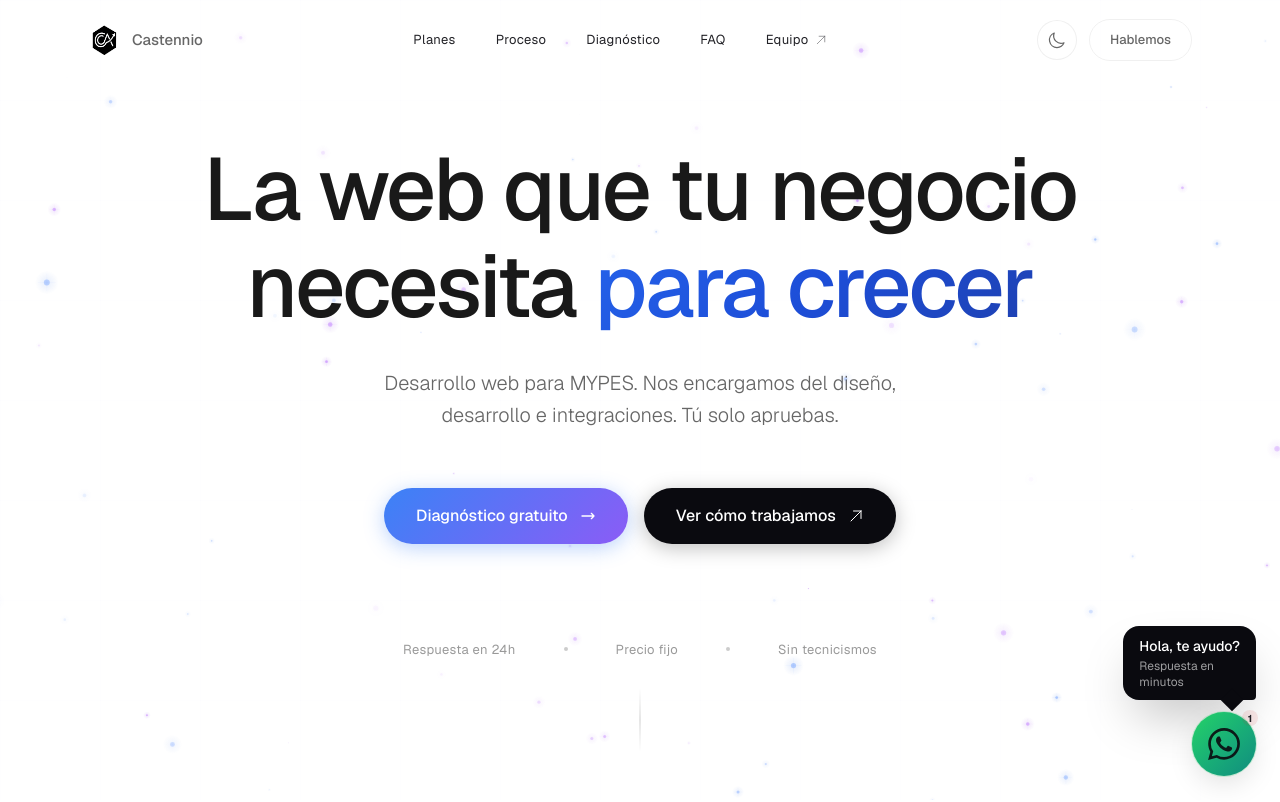
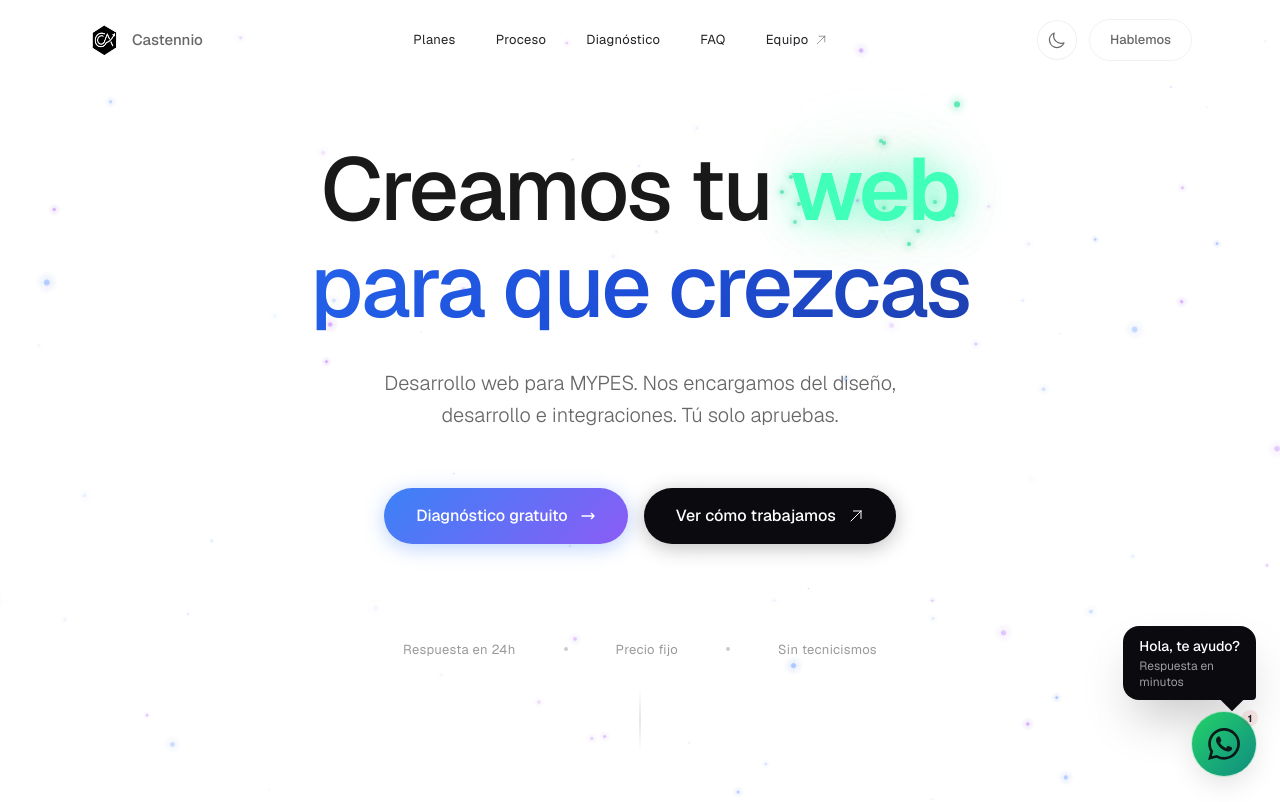
Before and after one commit to Castennio/Castennio-portfolio, a Next.js app: page / in a window 1280 px wide. Shown: the top 802 px of the page. Built offline with nearby package versions, Linux system fonts and the light colour scheme.

Commit message:
feat: Se mejoró el título del hero y se agregó el _blank en el footer para 'Equipo'.

```diff
--- a/app/components/Footer.tsx
+++ b/app/components/Footer.tsx
@@ -5,14 +5,14 @@ import MagneticButton from "./MagneticButton";
 
 const navigation = {
   servicios: [
-    { name: "Landing Pages", href: "/#planes" },
-    { name: "Sistemas Web", href: "/#planes" },
-    { name: "Automatizaciones", href: "/#planes" },
-    { name: "E-commerce", href: "/#planes" },
+    { name: "Web express", href: "/#planes" },
+    { name: "Web profesional", href: "/#planes" },
+    { name: "Web empresarial", href: "/#planes" },
+    { name: "Web elite", href: "/#planes" },
   ],
   empresa: [
+    { name: "Planes", href: "/#planes" },
     { name: "Proceso", href: "/#proceso" },
-    { name: "Planes", href: "/#planes" },
     { name: "Equipo", href: "/equipo" },
   ],
   legal: [
@@ -173,12 +173,26 @@ export default function Footer() {
               <ul className="space-y-4">
                 {navigation.empresa.map((item) => (
                   <li key={item.name}>
+                    {item.name === "Equipo" ? (
+                      <a
+                        href={item.href}
+                        target="_blank"
+                        rel="noopener noreferrer"
+                        className="text-[14px] text-white/55 hover:text-white transition-colors duration-300 inline-flex items-center gap-1.5"
+                      >
+                        {item.name}
+                        <svg className="w-3 h-3 opacity-60" fill="none" viewBox="0 0 24 24" stroke="currentColor" strokeWidth={1.5}>
+                          <path strokeLinecap="round" strokeLinejoin="round" d="M4.5 19.5l15-15m0 0H8.25m11.25 0v11.25" />
+                        </svg>
+                      </a>
+                    ) : (
                       <a
                         href={item.href}
                         className="text-[14px] text-white/55 hover:text-white transition-colors duration-300"
                       >
                         {item.name}
                       </a>
+                    )}
                   </li>
                 ))}
               </ul>
--- a/app/components/Hero.tsx
+++ b/app/components/Hero.tsx
@@ -1,6 +1,6 @@
 "use client";
 
-import { useEffect, useState } from "react";
+import { useEffect, useState, useRef } from "react";
 import FadeIn from "./FadeIn";
 import { HeroBlur, HeroLine } from "./HeroText";
 import SparkleParticles from "./SparkleParticles";
@@ -27,6 +27,74 @@ function useTheme() {
   }, []);
 
   return theme;
+}
+
+// Animated "web" text with particles
+function AnimatedWebText() {
+  const containerRef = useRef<HTMLSpanElement>(null);
+  const [particles, setParticles] = useState<Array<{ id: number; x: number; y: number; delay: number }>>([]);
+
+  useEffect(() => {
+    // Generate particles around the text
+    const newParticles = Array.from({ length: 12 }, (_, i) => ({
+      id: i,
+      x: Math.random() * 100,
+      y: Math.random() * 100,
+      delay: Math.random() * 2,
+    }));
+    setParticles(newParticles);
+  }, []);
+
+  return (
+    <span ref={containerRef} className="relative inline-block">
+      {/* Particles around text */}
+      <span className="absolute -inset-4 pointer-events-none">
+        {particles.map((p) => (
+          <span
+            key={p.id}
+            className="absolute w-1 h-1 rounded-full bg-emerald-400 animate-pulse"
+            style={{
+              left: `${p.x}%`,
+              top: `${p.y}%`,
+              animationDelay: `${p.delay}s`,
+              opacity: 0.6,
+              boxShadow: "0 0 6px 2px rgba(52, 211, 153, 0.5)",
+            }}
+          />
+        ))}
+      </span>
+
+      {/* Glow effect behind text */}
+      <span
+        className="absolute inset-0 blur-2xl opacity-60 animate-pulse"
+        style={{
+          background: "radial-gradient(ellipse, rgba(52, 211, 153, 0.4) 0%, transparent 70%)",
+          animationDuration: "3s",
+        }}
+      />
+
+      {/* Main text with shimmer */}
+      <span
+        className="relative font-semibold"
+        style={{
+          color: "#34D399",
+          textShadow: "0 0 30px rgba(52, 211, 153, 0.5), 0 0 60px rgba(52, 211, 153, 0.3)",
+          animation: "shimmer 3s ease-in-out infinite",
+        }}
+      >
+        web
+      </span>
+
+      {/* Orbiting particle */}
+      <span
+        className="absolute w-1.5 h-1.5 rounded-full bg-emerald-300"
+        style={{
+          animation: "orbit 4s linear infinite",
+          boxShadow: "0 0 8px 2px rgba(110, 231, 183, 0.6)",
+        }}
+      />
+    </span>
+  );
 }
 
 export default function Hero() {
@@ -57,10 +125,10 @@ export default function Hero() {
         {/* Main heading */}
         <h1 className="text-[clamp(2rem,8vw,5.5rem)] font-medium tracking-[-0.03em] leading-[1.1] mb-4 md:mb-8">
           <HeroLine delay={0.3} className={isDark ? "text-white/90" : "text-black/90"}>
-            La web<span className="text-gradient"></span> que tu negocio
+            Creamos tu <AnimatedWebText />
           </HeroLine>
           <HeroLine delay={0.45} className={isDark ? "text-white/90" : "text-black/90"}>
-            necesita <span className="text-gradient">para crecer</span>
+            <span className="text-gradient">para que crezcas</span>
           </HeroLine>
         </h1>
 
@@ -135,6 +203,26 @@ export default function Hero() {
       <div className="hidden md:block absolute bottom-12 left-1/2 -translate-x-1/2 z-20 pointer-events-none">
         <div className={`w-px h-16 bg-gradient-to-b from-transparent to-transparent ${isDark ? "via-white/20" : "via-black/20"}`} />
       </div>
+
+      {/* CSS Animations */}
+      <style jsx>{`
+        @keyframes shimmer {
+          0%, 100% {
+            filter: brightness(1);
+          }
+          50% {
+            filter: brightness(1.3);
+          }
+        }
+        @keyframes orbit {
+          0% {
+            transform: rotate(0deg) translateX(40px) rotate(0deg);
+          }
+          100% {
+            transform: rotate(360deg) translateX(40px) rotate(-360deg);
+          }
+        }
+      `}</style>
     </section>
   );
 }
```
Lines whose indentation alone changed are shown as unchanged.
